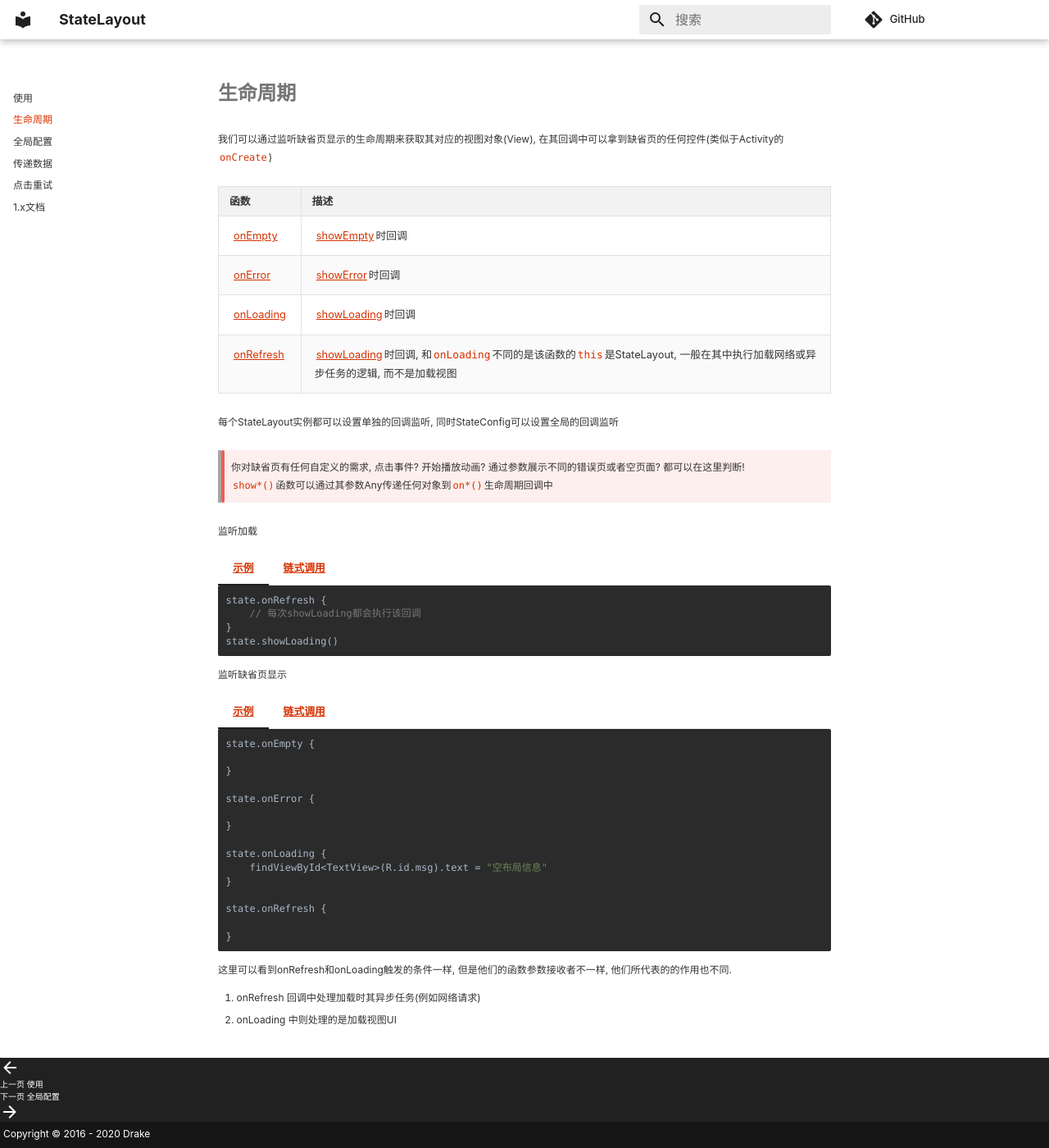
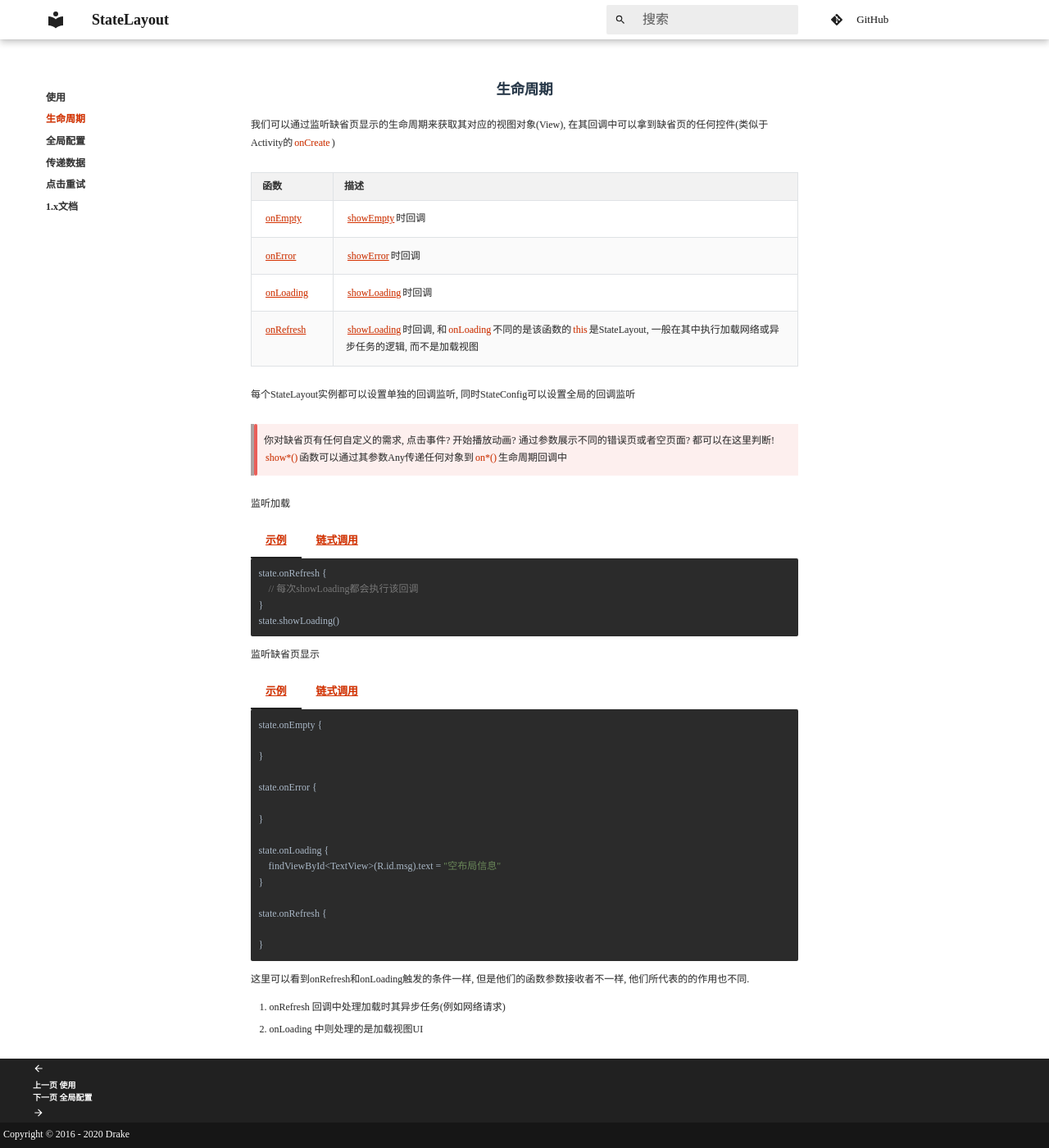
Before and after one commit to liangjingkanji/StateLayout, an MkDocs documentation site: the page built from docs/lifecycle.md, in a window 1280 px wide and 1400 px high. Shown: the whole window at 82% size. Built offline with MkDocs 1.6.1 and Material for MkDocs 9.7.7, drawn with Linux system fonts in a browser that asks for light colours; some web fonts are replaced; comment, search, counter and statistics services are not loaded.

Commit message:
更新文档

```diff
--- a/docs/css/extra.css
+++ b/docs/css/extra.css
@@ -36,26 +36,24 @@
 
 /*字体渲染*/
 @font-face{
-    font-family: 'Plex Mono';
-    src: url('https://gitlab.com/liangjingkanji/fonts/-/raw/master/fonts/output/PlexMono.otf') format('embedded-opentype'),
+    font-family: 'JetBrains Mono';
+    src: local('JetBrains Mono'),
+         url('https://raw.githubusercontent.com/JetBrains/JetBrainsMono/master/fonts/webfonts/JetBrainsMono-Regular.woff2') format('woff2'),
+         url('https://raw.githubusercontent.com/JetBrains/JetBrainsMono/master/fonts/ttf/JetBrainsMono-Regular.ttf') format('truetype');
     font-weight: normal;
     font-style: normal;
-}
-body, input {
-    font-family: "Plex Mono", -apple-system, Helvetica, Arial, sans-serif;
-}
-pre, code, kbd {
-    font-family: "Plex Mono", SFMono-Regular, Consolas, Menlo, monospace;
 }
 * {
     -webkit-font-feature-settings: "liga" on, "calt" on;
     -webkit-font-smoothing: subpixel-antialiased;
     text-rendering: optimizeLegibility;
+    font-family: 'JetBrains Mono' !important;
+    text-shadow: #33333333 0px 0px 1px !important;
 }
 
 /*布局*/
 .md-grid {
-    max-width: 150em !important;
+    max-width: 120em !important;
 }
 
 /*表格*/
@@ -75,6 +73,7 @@ table tr:nth-child(2n), thead {
     text-align: left;
     display: table;
     box-shadow:none;
+    font-size: 12px;
 }
 .md-typeset table:not([class]) th {
     border: 1px solid #dfe2e5;
@@ -117,7 +116,7 @@ table tr:nth-child(2n), thead {
     font-size: 12px;
 }
 .md-typeset pre {
-    line-height: 1.4;
+    line-height: 1.6;
 }
 
 /*标签*/
@@ -125,6 +124,7 @@ table tr:nth-child(2n), thead {
     border-bottom: 2px solid transparent;
     color: var(--md-typeset-color);
     line-height: 1.3;
+    font-size: 12px;
     margin-bottom: .8em;
     font-weight:normal;
 }
@@ -164,6 +164,12 @@ div .md-source__fact {
 .md-typeset pre>code {
     padding: 0.8em 0.8em;
 }
+code span::selection {
+    background: #214283;
+}
+.highlight code::selection {
+    background: #214283;
+}
 
 /*代码片段*/
 p code, article > code, li > code, td > code, th > code, a > code {
@@ -188,9 +194,51 @@ img {
 .md-typeset .md-content__button {
     color: var(--md-default-fg-color--lighter) !important;
 }
+.md-icon svg {
+    width: 14px;
+}
 
 /*标题*/
 h1, h2, h3, h4, h5, h6, .md-header-nav__title {
     font-weight: bold !important;
     color: #273849;
 }
+.md-typeset h1 {
+    text-align: center;
+    font-size: 1.45em;
+    color:#273849;
+}
+.md-typeset h2 {
+    display: inline-block;
+    font-size: 1.45em;
+}
+h2:after {
+    display: block;
+    content: '';
+    height: 2px;
+    margin-top: 4px;
+    background-color:#273849;
+    border-radius: 2px;
+    margin-right: 1.1em;
+}
+
+/*清单*/
+.md-typeset [type=checkbox]:checked+.task-list-indicator:before {
+    background-color: #43A047;
+}
+.md-typeset .task-list-indicator:before {
+    background-color: #c7c7c7;
+}
+.md-typeset .task-list-control {
+    margin-right: 8px;
+}
+
+/*复制图标*/
+.md-clipboard:after {
+    background-color: #4d4d4d;
+}
+
+/*头部*/
+.md-ellipsis {
+    font-weight: bolder;
+}
```
